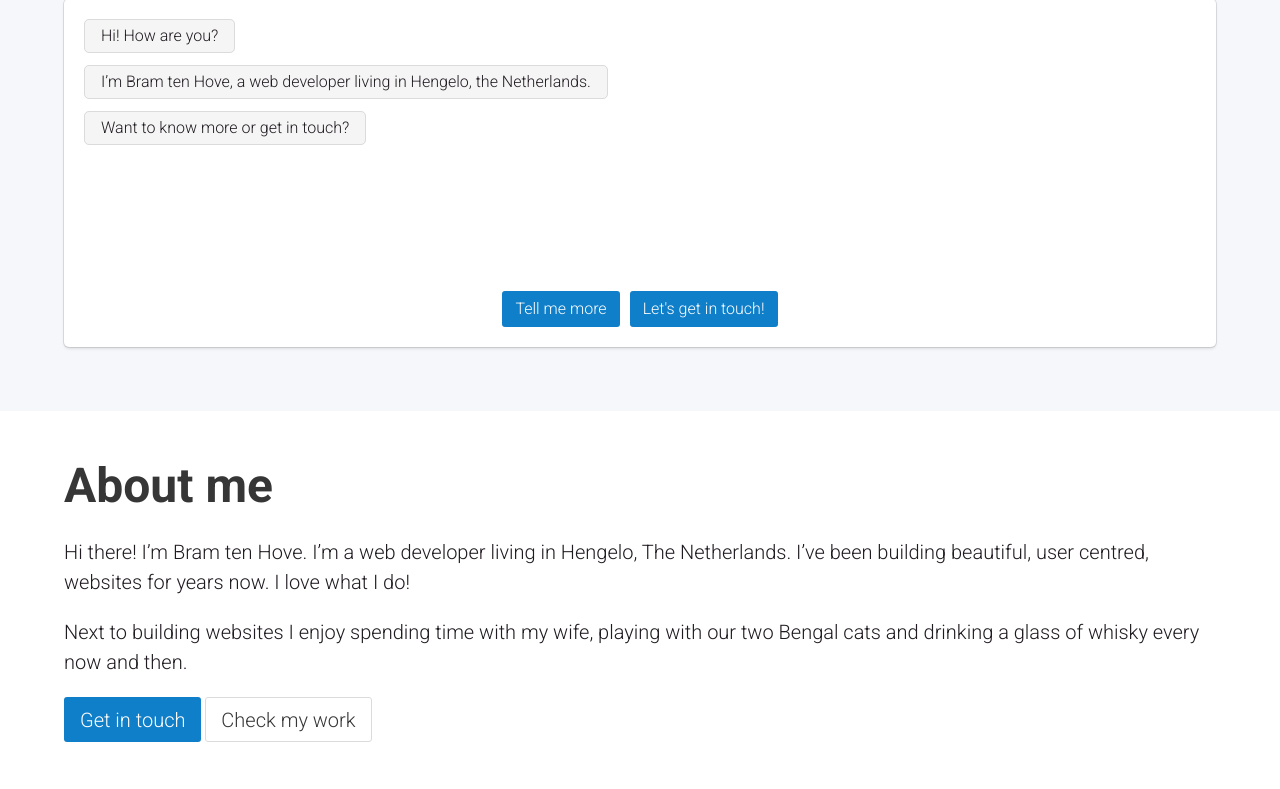
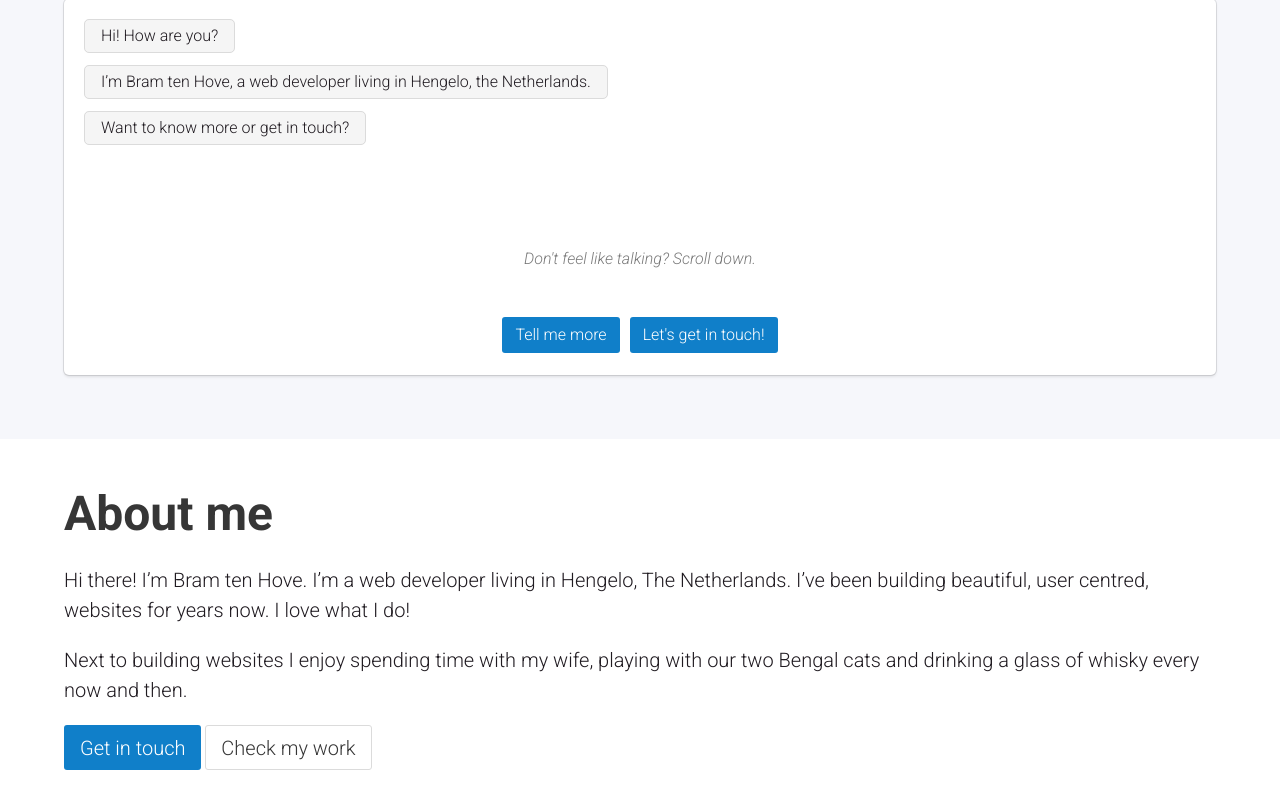
Before and after one commit to bramtenhove/bramtenhove.nl, a PHP site: page / in a window 1280 px wide. Shown: the part 181-970 px from the top of the page. Run offline with PHP 8.4, Linux system fonts and the light colour scheme; some web fonts are replaced.

Commit message:
Add favicon and scroll indicator

```diff
--- a/gulpfile.js
+++ b/gulpfile.js
@@ -120,8 +120,8 @@ gulp.task('minify-js', ['clean:js'], function () {
 });
 
 gulp.task('copy-js-libraries', function () {
-  // gulp.src('node_modules/velocity-animate/velocity.min.js')
-  //   .pipe(gulp.dest('assets/js/vendor/velocity/'));
+  // gulp.src('node_modules/scrollmagic/scrollmagic/minified/ScrollMagic.min.js')
+  //   .pipe(gulp.dest('assets/js/vendor/scrollmagic/'));
 });
 
 // ######################
--- a/index.html
+++ b/index.html
@@ -10,7 +10,9 @@
   <meta name="description" content="">
   <meta name="viewport" content="width=device-width, initial-scale=1">
 
-  <link rel="stylesheet" href="assets/css/main.css">
+  <link rel="shortcut icon" type="image/x-icon" href="./favicon.ico"/>
+
+  <link rel="stylesheet" href="./assets/css/main.css">
 </head>
 <body>
 
@@ -29,6 +31,8 @@
 
 <div id="chat" class="container box">
   <div class="messages"></div>
+
+  <div id="chat-scroll-indicator" class="has-text-centered">Don't feel like talking? Scroll down.</div>
 
   <div class="columns responses">
     <div class="column has-text-centered"></div>
@@ -80,7 +84,7 @@
 </section>
 
 <link href="//fonts.googleapis.com/css?family=Averia+Sans+Libre:300,700" rel="stylesheet">
-<link rel="stylesheet" href="//fonts.googleapis.com/css?family=Roboto:300,300italic,700,700italic">
-<script src="assets/js/main.min.js"></script>
+<link href="//fonts.googleapis.com/css?family=Roboto:300,300italic,700,700italic" rel="stylesheet">
+<script src="./assets/js/main.min.js" type="text/javascript"></script>
 </body>
 </html>
--- a/source/styles/base/_chat.scss
+++ b/source/styles/base/_chat.scss
@@ -37,6 +37,11 @@
   min-height: 3.75rem;
 
   a {
-    margin: 0 5px;
+    margin: 2px 5px;
   }
 }
+
+#chat-scroll-indicator {
+  font-style: italic;
+  color: $grey;
+}
```
Also changed, not shown: source/js/main.js (+6 -3 lines), assets/css/main.css, assets/js/main.min.js, package-lock.json.
